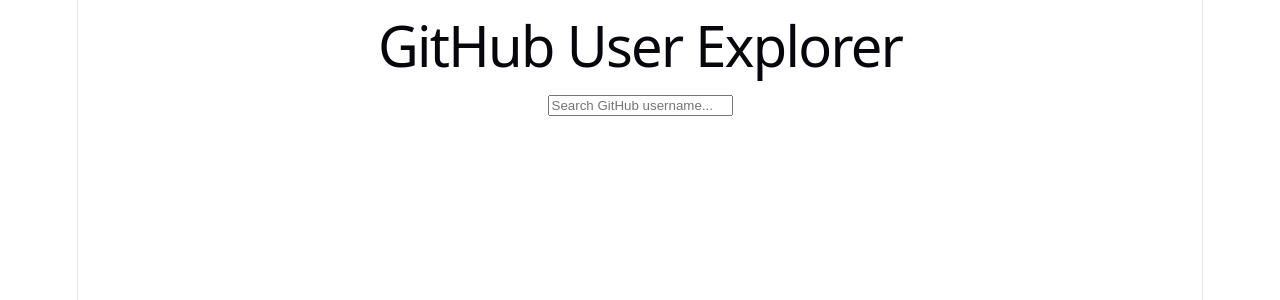
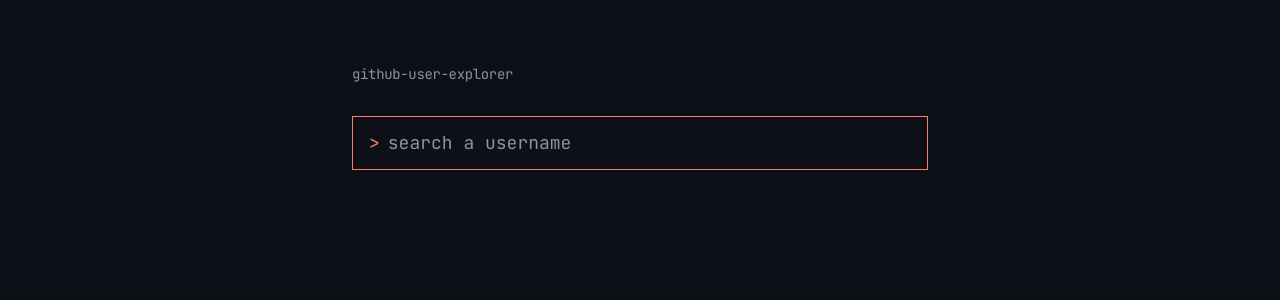
Before and after one commit to merhawi-luel/Github_user_explorer, a React (Vite) app: page / in a window 1280 px wide. Shown: the top 300 px of the page. Built offline with nearby package versions, Linux system fonts and the light colour scheme.

Commit message:
extract SearchBar as reusable debounced input, move debounce out of SearchPage,style it with tailwind

```diff
--- a/index.html
+++ b/index.html
@@ -3,6 +3,12 @@
   <head>
     <meta charset="UTF-8" />
     <link rel="icon" type="image/svg+xml" href="/favicon.svg" />
+    <link rel="preconnect" href="https://fonts.googleapis.com" />
+<link rel="preconnect" href="https://fonts.gstatic.com" crossorigin />
+<link
+  href="https://fonts.googleapis.com/css2?family=Inter:wght@400;500;600;700&family=JetBrains+Mono:wght@400;500;700&display=swap"
+  rel="stylesheet"
+/>
     <meta name="viewport" content="width=device-width, initial-scale=1.0" />
     <title>github-user-explorer</title>
   </head>
--- a/package.json
+++ b/package.json
@@ -10,10 +10,12 @@
     "preview": "vite preview"
   },
   "dependencies": {
+    "@tailwindcss/vite": "^4.3.3",
     "react": "^19.2.8",
     "react-dom": "^19.2.8",
     "react-markdown": "^10.1.0",
-    "react-router-dom": "^7.18.4"
+    "react-router-dom": "^7.18.4",
+    "tailwindcss": "^4.3.3"
   },
   "devDependencies": {
     "@eslint/js": "^10.0.1",
--- a/src/components/SearchBar.tsx
+++ b/src/components/SearchBar.tsx
@@ -1,38 +1,34 @@
-// src/components/SearchBar.tsx
-import { useState } from "react";
+import { useState, useEffect } from "react";
+import { useDebounce } from "../hooks/useDebounce";
 
 interface SearchBarProps {
-  onSearch: (username: string) => void;
-  loading?: boolean;
+  onQueryChange: (query: string) => void;
 }
 
-function SearchBar({ onSearch, loading = false }: SearchBarProps) {
+function SearchBar({ onQueryChange }: SearchBarProps) {
   const [input, setInput] = useState<string>("");
+  const debouncedInput = useDebounce(input, 400);
+
+  useEffect(() => {
+    onQueryChange(debouncedInput);
+  }, [debouncedInput, onQueryChange]);
 
   function handleChange(e: React.ChangeEvent<HTMLInputElement>) {
     setInput(e.target.value);
   }
 
-  function handleSubmit(e: React.FormEvent<HTMLFormElement>) {
-    e.preventDefault();
-    const trimmed = input.trim();
-    if (!trimmed) return;
-    onSearch(trimmed);
-  }
-
   return (
-    <form onSubmit={handleSubmit}>
+    <div className="flex items-center gap-2 border border-white/10 px-4 py-3 focus-within:border-accent transition-colors">
+      <span className="font-mono text-accent text-lg">{">"}</span>
       <input
         type="text"
         value={input}
         onChange={handleChange}
-        placeholder="Search GitHub username..."
-        disabled={loading}
+        placeholder="search a username"
+        autoFocus
+        className="flex-1 bg-transparent font-mono text-fg placeholder:text-muted outline-none text-lg"
       />
-      <button type="submit" disabled={loading || !input.trim()}>
-        {loading ? "Searching..." : "Search"}
-      </button>
-    </form>
+    </div>
   );
 }
 
--- a/src/components/SearchHistory.tsx
+++ b/src/components/SearchHistory.tsx
@@ -8,15 +8,25 @@
   if (history.length === 0) return null;
 
   return (
-    <div className="search-history">
-      <div className="search-history-header">
-        <h3>Recent Searches</h3>
-        <button onClick={onClear}>Clear</button>
+    <div>
+      <div className="flex items-center justify-between mb-2">
+        <span className="font-mono text-xs text-muted">recent</span>
+        <button
+          onClick={onClear}
+          className="font-mono text-xs text-muted hover:text-accent transition-colors"
+        >
+          clear
+        </button>
       </div>
-      <ul>
+      <ul className="flex flex-wrap gap-2">
         {history.map((username) => (
           <li key={username}>
-            <button onClick={() => onSelect(username)}>{username}</button>
+            <button
+              onClick={() => onSelect(username)}
+              className="font-mono text-sm text-fg border border-white/10 px-3 py-1 hover:border-link hover:text-link transition-colors"
+            >
+              {username}
+            </button>
           </li>
         ))}
       </ul>
--- a/src/index.css
+++ b/src/index.css
@@ -1,111 +1,18 @@
-:root {
-  --text: #6b6375;
-  --text-h: #08060d;
-  --bg: #fff;
-  --border: #e5e4e7;
-  --code-bg: #f4f3ec;
-  --accent: #aa3bff;
-  --accent-bg: rgba(170, 59, 255, 0.1);
-  --accent-border: rgba(170, 59, 255, 0.5);
-  --social-bg: rgba(244, 243, 236, 0.5);
-  --shadow:
-    rgba(0, 0, 0, 0.1) 0 10px 15px -3px, rgba(0, 0, 0, 0.05) 0 4px 6px -2px;
+@import "tailwindcss";
 
-  --sans: system-ui, 'Segoe UI', Roboto, sans-serif;
-  --heading: system-ui, 'Segoe UI', Roboto, sans-serif;
-  --mono: ui-monospace, Consolas, monospace;
+@theme {
+  --color-bg: #0d1117;
+  --color-fg: #c9d1d9;
+  --color-muted: #8b949e;
+  --color-link: #58a6ff;
+  --color-accent: #f78166;
+  --color-star: #3fb950;
 
-  font: 18px/145% var(--sans);
-  letter-spacing: 0.18px;
-  color-scheme: light dark;
-  color: var(--text);
-  background: var(--bg);
-  font-synthesis: none;
-  text-rendering: optimizeLegibility;
-  -webkit-font-smoothing: antialiased;
-  -moz-osx-font-smoothing: grayscale;
-
-  @media (max-width: 1024px) {
-    font-size: 16px;
-  }
-}
-
-@media (prefers-color-scheme: dark) {
-  :root {
-    --text: #9ca3af;
-    --text-h: #f3f4f6;
-    --bg: #16171d;
-    --border: #2e303a;
-    --code-bg: #1f2028;
-    --accent: #c084fc;
-    --accent-bg: rgba(192, 132, 252, 0.15);
-    --accent-border: rgba(192, 132, 252, 0.5);
-    --social-bg: rgba(47, 48, 58, 0.5);
-    --shadow:
-      rgba(0, 0, 0, 0.4) 0 10px 15px -3px, rgba(0, 0, 0, 0.25) 0 4px 6px -2px;
-  }
-
-  #social .button-icon {
-    filter: invert(1) brightness(2);
-  }
-}
-
-#root {
-  width: 1126px;
-  max-width: 100%;
-  margin: 0 auto;
-  text-align: center;
-  border-inline: 1px solid var(--border);
-  min-height: 100svh;
-  display: flex;
-  flex-direction: column;
-  box-sizing: border-box;
+  --font-sans: "Inter", ui-sans-serif, system-ui, sans-serif;
+  --font-mono: "JetBrains Mono", ui-monospace, "SF Mono", monospace;
 }
 
 body {
-  margin: 0;
+  background-color: var(--color-bg);
+  color: var(--color-fg);
 }
-
-h1,
-h2 {
-  font-family: var(--heading);
-  font-weight: 500;
-  color: var(--text-h);
-}
-
-h1 {
-  font-size: 56px;
-  letter-spacing: -1.68px;
-  margin: 32px 0;
-  @media (max-width: 1024px) {
-    font-size: 36px;
-    margin: 20px 0;
-  }
-}
-h2 {
-  font-size: 24px;
-  line-height: 118%;
-  letter-spacing: -0.24px;
-  margin: 0 0 8px;
-  @media (max-width: 1024px) {
-    font-size: 20px;
-  }
-}
-p {
-  margin: 0;
-}
-
-code,
-.counter {
-  font-family: var(--mono);
-  display: inline-flex;
-  border-radius: 4px;
-  color: var(--text-h);
-}
-
-code {
-  font-size: 15px;
-  line-height: 135%;
-  padding: 4px 8px;
-  background: var(--code-bg);
-}
--- a/src/pages/SearchPage.tsx
+++ b/src/pages/SearchPage.tsx
@@ -1,21 +1,16 @@
 import { useState } from "react";
 import { useNavigate } from "react-router-dom";
-import { useDebounce } from "../hooks/useDebounce";
 import { useGitHubUserSearch } from "../hooks/useGitHubUserSearch";
 import { useSearchHistory } from "../hooks/useSearchHistory";
+import SearchBar from "../components/SearchBar";
 import UserSearchResults from "../components/UserSearchResults";
 import SearchHistory from "../components/SearchHistory";
 
 function SearchPage() {
-  const [input, setInput] = useState<string>("");
-  const debouncedInput = useDebounce(input, 400);
-  const { data: results, loading, error } = useGitHubUserSearch(debouncedInput);
+  const [query, setQuery] = useState<string>("");
+  const { data: results, loading, error } = useGitHubUserSearch(query);
   const { history, addSearch, clearHistory } = useSearchHistory();
   const navigate = useNavigate();
-
-  function handleChange(e: React.ChangeEvent<HTMLInputElement>) {
-    setInput(e.target.value);
-  }
 
   function handleSelect(username: string) {
     addSearch(username);
@@ -23,23 +18,24 @@
   }
 
   return (
-    <div className="search-page">
-      <h1>GitHub User Explorer</h1>
+    <div className="min-h-screen bg-bg font-sans px-6 py-16">
+      <div className="mx-auto max-w-xl">
+        <h1 className="font-mono text-sm text-muted tracking-tight mb-8">
+          github-user-explorer
+        </h1>
 
-      <input
-        type="text"
-        value={input}
-        onChange={handleChange}
-        placeholder="Search GitHub username..."
-      />
+        <SearchBar onQueryChange={setQuery} />
 
-      {loading && <p>Searching...</p>}
-      {error && <p>{error}</p>}
-      {results && <UserSearchResults results={results} onSelect={handleSelect} />}
+        <div className="mt-6">
+          {loading && <p className="font-mono text-sm text-muted">searching...</p>}
+          {error && <p className="font-mono text-sm text-accent">{error}</p>}
+          {results && <UserSearchResults results={results} onSelect={handleSelect} />}
 
-      {!debouncedInput && (
-        <SearchHistory history={history} onSelect={handleSelect} onClear={clearHistory} />
-      )}
+          {!query && (
+            <SearchHistory history={history} onSelect={handleSelect} onClear={clearHistory} />
+          )}
+        </div>
+      </div>
     </div>
   );
 }
--- a/vite.config.ts
+++ b/vite.config.ts
@@ -1,7 +1,7 @@
-import react from '@vitejs/plugin-react'
-import { defineConfig } from 'vite'
+import { defineConfig } from "vite";
+import react from "@vitejs/plugin-react";
+import tailwindcss from "@tailwindcss/vite";
 
-// https://vite.dev/config/
 export default defineConfig({
-  plugins: [react()],
-})
+  plugins: [react(), tailwindcss()],
+});
```
Also changed, not shown: 1 other file (tests, documents, lock files or other folders).
